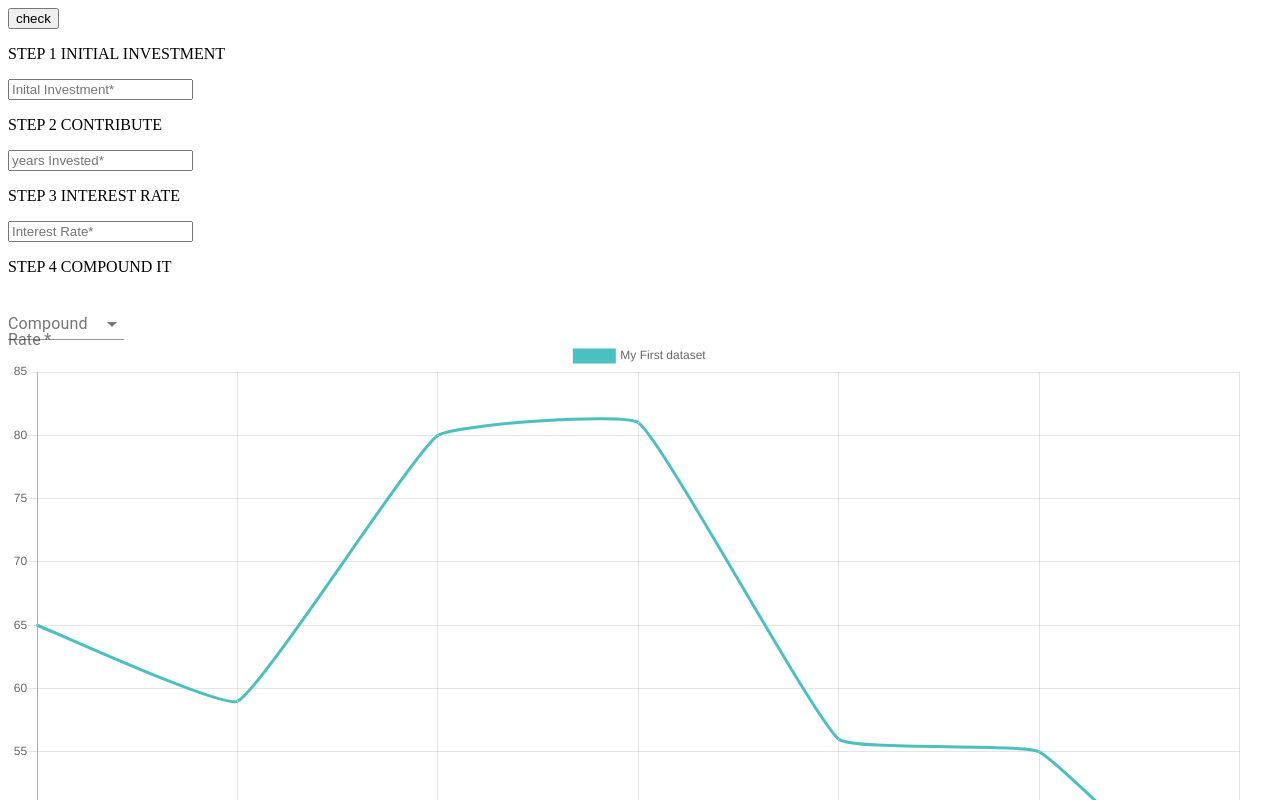
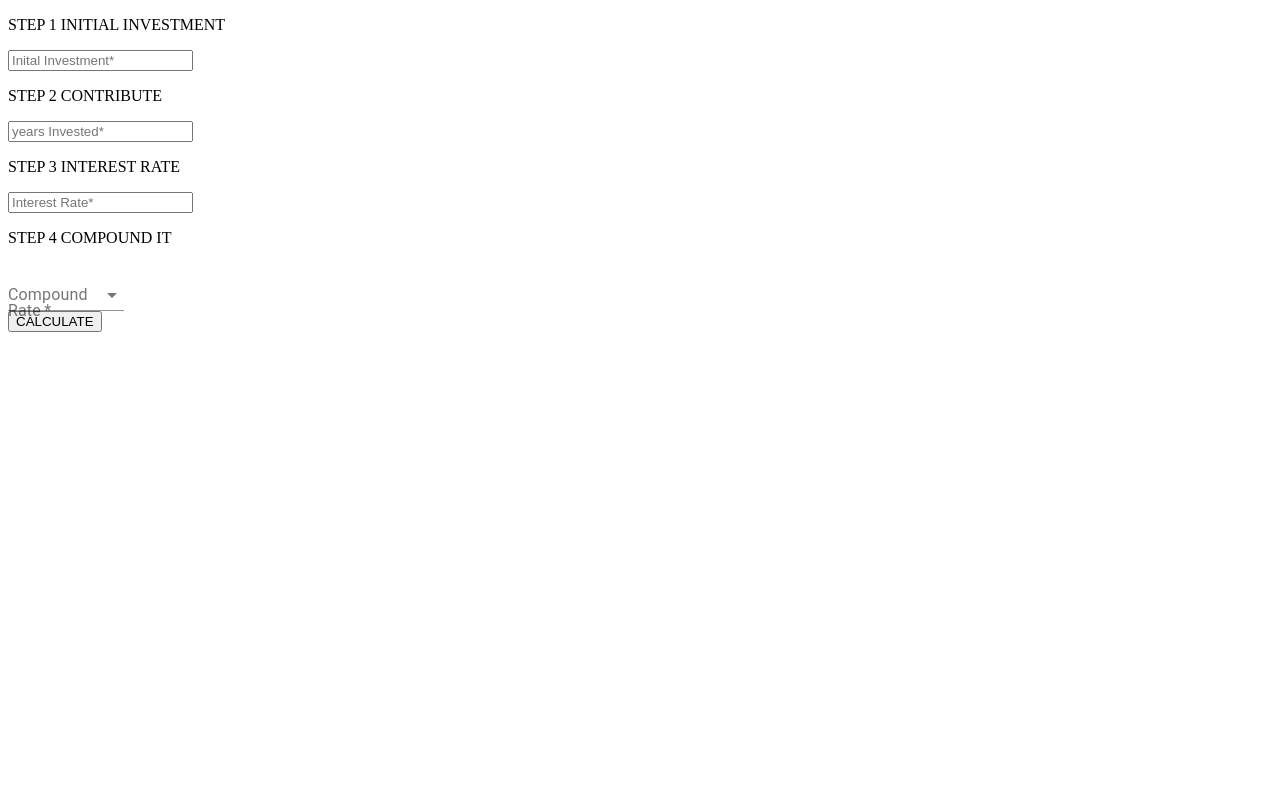
Before and after one commit to mrnguyener21/compound-interest-calculator, a React (Create React App) app: page / in a window 1280 px wide. Shown: the top 800 px of the page. Built offline with nearby package versions, Linux system fonts and the light colour scheme; the HTML template or start-up script is replaced by a standard one.

Commit message:
added graph to visual data

```diff
--- a/src/App.js
+++ b/src/App.js
@@ -15,7 +15,7 @@ const App = () => {
 
   //conversion
   const principal = parseInt(initialInvestment);
-  const interestInDecimals = (interestRate/100);
+  const interest = (interestRate/100);
   const years = parseInt(yearsInvested)
   const compoundRate = parseInt(compoundValue.rate);
 
@@ -23,21 +23,23 @@ const App = () => {
   //NEED TO MAKE THESE DYNAMIC WITH FOR LOOP TO GET DATA FOR EACH YEAR. FOR EACH ITERATION WE WILL WANT TO PUSH IT INTO AN EMPTY ARRAY, JK WE DON'T NEED TO PUSH TO AN EMPTY ARRAY IF WE JUST USE MAP FOR EACH ITERATION...LETS THINK THIS THROUGH
   //WE WILL ALSO WANT TO PUSH EACH ITERATION INTO AN EMPTY ARRAY SO THAT OUR LABELS CAN BE DYNAMIC AS WELL
   //formula for simple interest
-  const totalWIthInterest = [];
+  const totalWithInterest = [principal];
 
   for (let i = 1; i < years+1; i++) {
-    totalWIthInterest.push(principal+(principal*interestInDecimals)*i)
+    totalWithInterest.push(principal+(principal*interest)*i)
   }
 
   //formula for compound interest
   //pretty sure if i put all variables in a for loop and replace the years with i, it should be good
-  const totalWIthCompoundInterst = [];
+  const totalWithCompoundInterst = [principal];
+  const arrayOfYears =[0]
   for (let i = 1; i < years+1; i++) {
-    const a = interestInDecimals / compoundRate;
+    const a = interest / compoundRate;
     const b = 1 + a;
     const c = compoundRate * i;
     const d = Math.pow(b, c);
-     totalWIthCompoundInterst.push((principal * d).toFixed(2));
+     totalWithCompoundInterst.push((principal * d).toFixed(2));
+     arrayOfYears.push(i);
 
   }
 
@@ -49,11 +51,9 @@ const App = () => {
       [name]: event.target.value,
     });
   };
-  const months =['January', 'February', 'March', 'April', 'May', 'June', 'September']
 
   return(
     <div>
-    <button onClick={()=> alert(totalWIthCompoundInterst)}>check</button>
       <div>
         <div>
           <p>STEP 1 INITIAL INVESTMENT</p>
@@ -86,7 +86,7 @@ const App = () => {
             </FormControl>
           </div>
       </div>
-            <Chart months={months} totalWIthInterest={totalWIthInterest} />
+            <Chart totalWithInterest={totalWithInterest} totalWithCompoundInterst={totalWithCompoundInterst} principal={principal} years={years} interest={interest} compoundRate={compoundRate} arrayOfYears={arrayOfYears} />
         </div>
     )
   }
--- a/src/Chart.jsx
+++ b/src/Chart.jsx
@@ -1,15 +1,16 @@
-import React from 'react';
+import React,{useState} from 'react';
 import {Line} from 'react-chartjs-2';
 
 
 
-const Chart = ({interestTotal, simpleTotal, compoundInterestTotal, compoundTotal, months}) => {
+const Chart = ({totalWithInterest, totalWithCompoundInterst, principal, years, interest, compoundRate, arrayOfYears}) => {
+  const [click, setClick] =useState(false);
 
   const data = {
-      labels: months,// can work dynamically
+      labels: arrayOfYears,// can work dynamically
       datasets: [
         {
-          label: 'My First dataset',
+          label: 'Total Amount With Interest',
           fill: false,
           lineTension: 0.1,
           backgroundColor: 'rgba(75,192,192,0.4)',//refers to the color of the point
@@ -18,24 +19,49 @@ const Chart = ({interestTotal, simpleTotal, compoundInterestTotal, compoundTotal
           borderDash: [],
           borderDashOffset: 0.0,
           borderJoinStyle: 'miter',
-          pointBorderColor: 'rgba(75,192,192,1)',
+          pointBorderColor: 'rgba(0,0,0)',
           pointBackgroundColor: '#fff',
-          pointBorderWidth: 1,
+          pointBorderWidth: 2,
           pointHoverRadius: 5,
           pointHoverBackgroundColor: 'rgba(75,192,192,1)',
           pointHoverBorderColor: 'rgba(220,220,220,1)',
           pointHoverBorderWidth: 2,
           pointRadius: 1,
           pointHitRadius: 10,
-          data: [65, 59, 80, 81, 56, 55, 40]
-        }
+          data: totalWithInterest
+        },
+        {
+          label: 'Total Amount With Comound Interest',
+          fill: false,
+          lineTension: 0.1,
+          backgroundColor:'#FFCE56',//refers to the color of the point
+          borderColor: '#FFCE56',// refers to line border
+          borderCapStyle: 'butt',
+          borderDash: [],
+          borderDashOffset: 0.0,
+          borderJoinStyle: 'miter',
+          pointBorderColor: 'rgba(0,0,0)',
+          pointBackgroundColor: '#fff',
+          pointBorderWidth: 2,
+          pointHoverRadius: 5,
+          pointHoverBackgroundColor: 'rgba(75,192,192,1)',
+          pointHoverBorderColor: 'rgba(220,220,220,1)',
+          pointHoverBorderWidth: 2,
+          pointRadius: 1,
+          pointHitRadius: 10,
+          data: totalWithCompoundInterst
+        },
       ]
     };
 
     return(
-        <div>
-        <Line data={data}/>
-        </div>
+      <>
+      <button onClick={()=>{principal > 0 && years > 0 && interest > 0 && compoundRate > 0 ?(setClick(true) ) : console.log('fail')}}>CALCULATE</button>
+
+      {click?(
+          <Line data={data}/>
+      ):console.log('no click')}
+      </>
     )
 }
 
```
